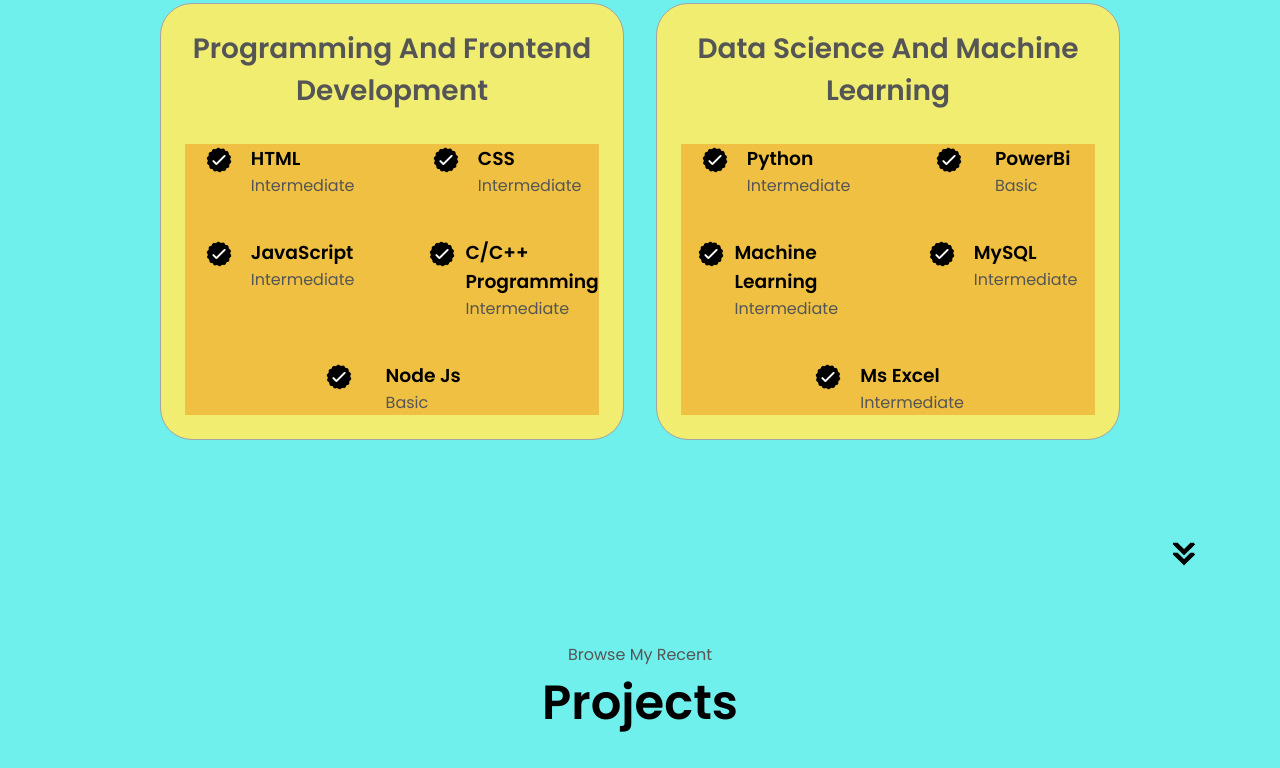
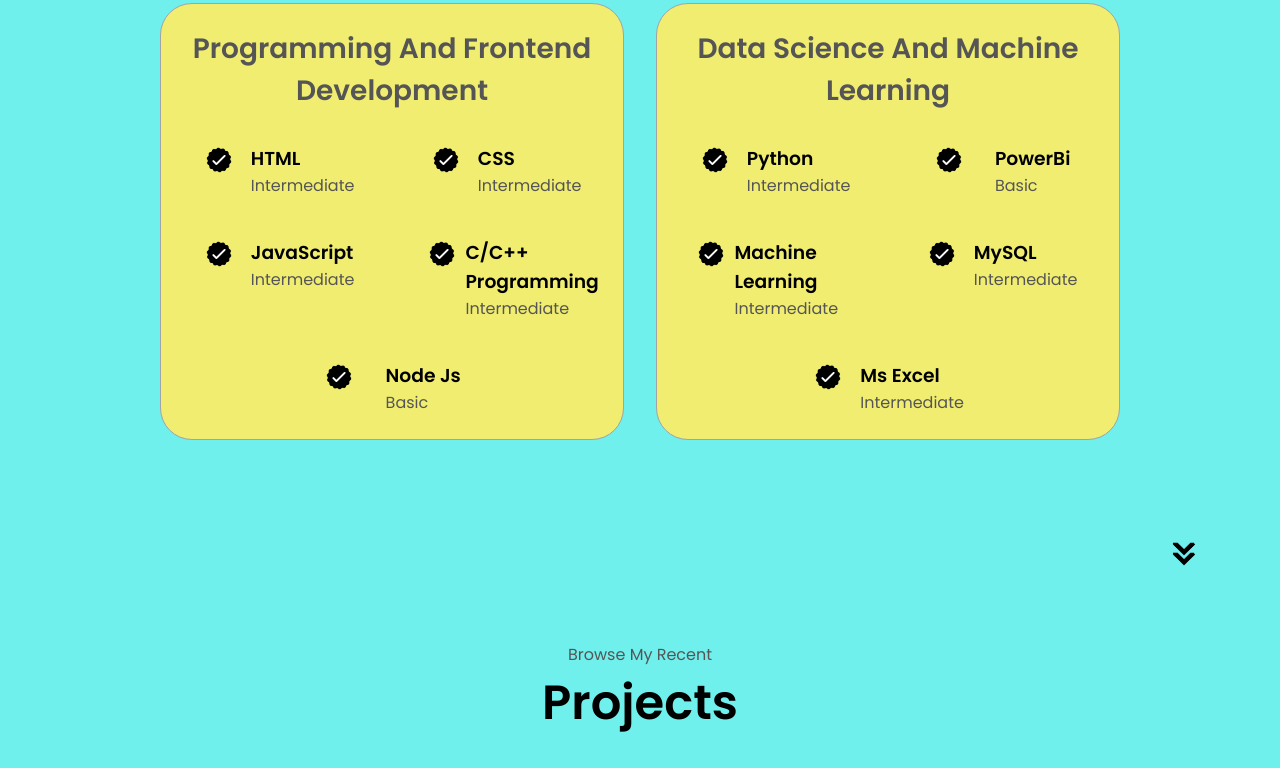
Before and after one commit to anup0kumar/portfolio_project, a plain HTML site: page index.html in a window 1280 px wide. Shown: the part 1822-2590 px from the top of the page. Drawn offline with Linux system fonts and the light colour scheme.

Commit message:
Update style.css

```diff
--- a/style.css
+++ b/style.css
@@ -345,7 +345,7 @@ section {
   flex-direction: row;
   gap: 2.5rem;
   justify-content: space-around;
-  background: #EFC041;
+
 }
 
 article {
```
